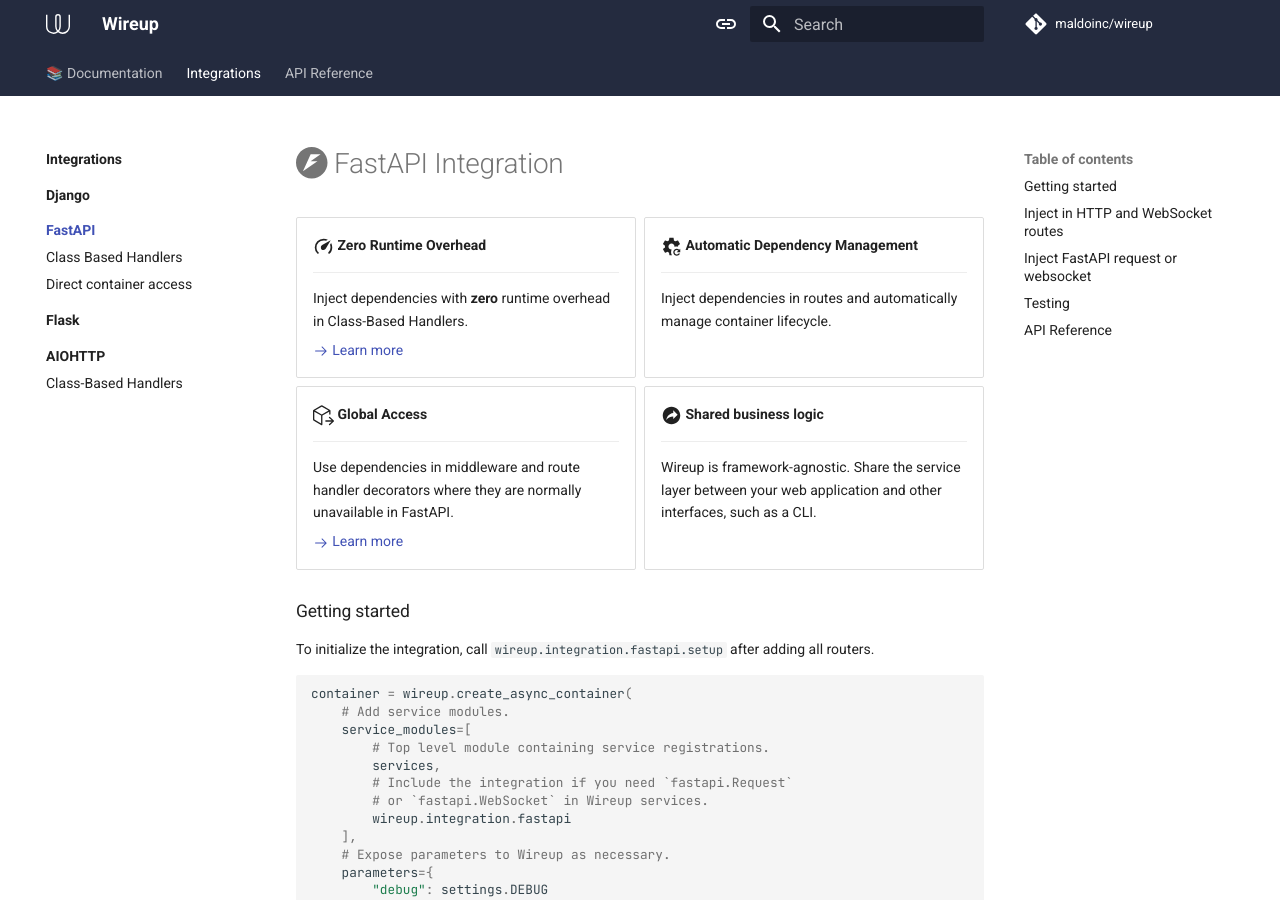
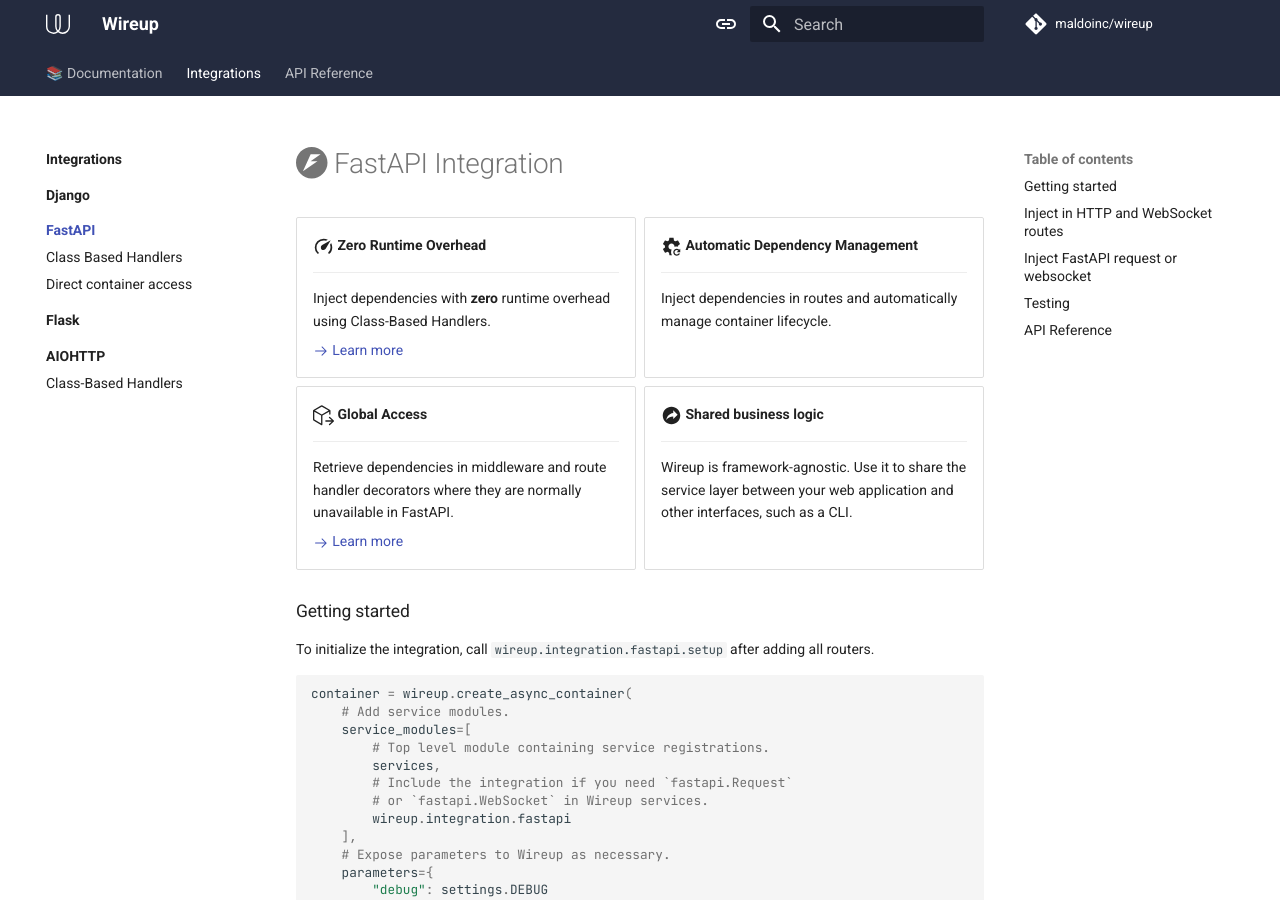
Before and after one commit to maldoinc/wireup, an MkDocs documentation site: the page built from docs/pages/integrations/fastapi/index.md, in a window 1280 px wide and 900 px high. Built offline with MkDocs 1.6.1 and Material for MkDocs 9.7.7, drawn with Linux system fonts in a browser that asks for light colours; comment, search, counter and statistics services are not loaded; the version menu is left out.

Commit message:
Update fastapi docs

```diff
--- a/docs/pages/integrations/fastapi/index.md
+++ b/docs/pages/integrations/fastapi/index.md
@@ -6,7 +6,7 @@
 
     ---
 
-    Inject dependencies with __zero__ runtime overhead in Class-Based Handlers.
+    Inject dependencies with __zero__ runtime overhead using Class-Based Handlers.
 
     [:octicons-arrow-right-24: Learn more](class_based_handlers.md)
 
@@ -23,7 +23,7 @@
 
     ---
 
-    Use dependencies in middleware and route handler decorators where they are normally unavailable in FastAPI.
+    Retrieve dependencies in middleware and route handler decorators where they are normally unavailable in FastAPI.
 
     [:octicons-arrow-right-24: Learn more](direct_container_access.md#middleware-mode-middleware_modetrue)
 
@@ -31,7 +31,7 @@
 
     ---
 
-    Wireup is framework-agnostic. Share the service layer between your web application and other interfaces, such as a CLI.
+    Wireup is framework-agnostic. Use it to share the service layer between your web application and other interfaces, such as a CLI.
 </div>
 
 ### Getting started
```
Also changed, not shown: docs/pages/upgrading.md (+1 -1 lines), 1 other file.
